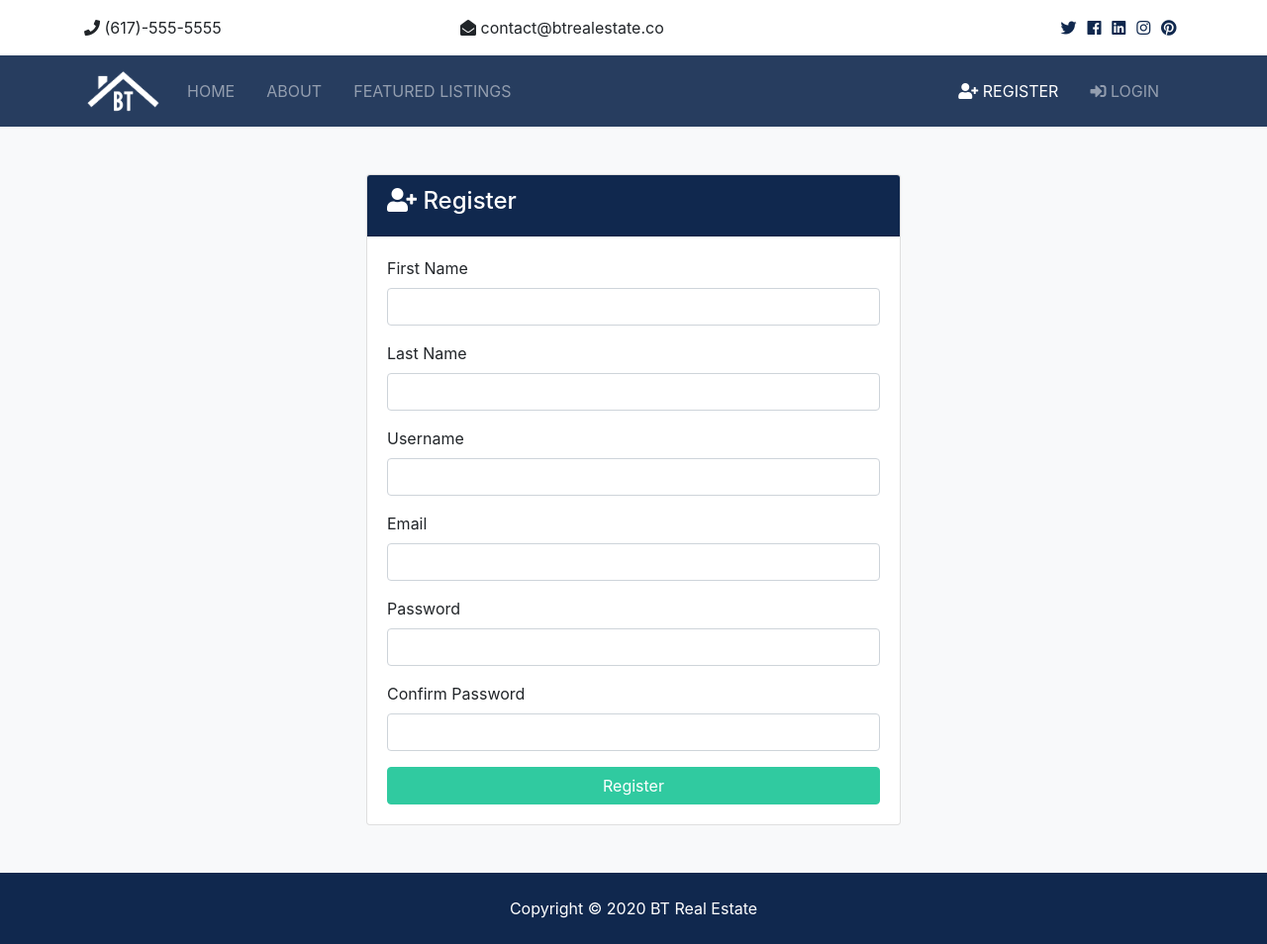
After one commit to hussainsajib/Realtor_App, a Django app: page /accounts/register in a window 1280 px wide. The commit adds this page. Shown: the whole page at 99% size. Run offline with Django 3.2, Linux system fonts and the light colour scheme; some libraries are stand-ins or nearby versions.

Commit message:
added error message for register and login

```diff
--- /dev/null
+++ b/accounts/urls.py
@@ -0,0 +1,10 @@
+from django.urls import path
+
+from . import views
+
+urlpatterns = [
+    path('login', views.login, name='login'),
+    path('register', views.register, name='register'),
+    path('logout', views.logout, name='logout'),
+    path('dashboard', views.dashboard, name='dashboard'),
+]
--- a/accounts/views.py
+++ b/accounts/views.py
@@ -1,3 +1,24 @@
-from django.shortcuts import render
+from django.shortcuts import render, redirect
+from django.contrib import messages
 
 # Create your views here.
+def register(request):
+    if request.method == 'POST':
+        # Register User
+        messages.error(request, 'Testing error message')
+        return redirect('register')
+    else:
+        return render(request, 'accounts/register.html')
+
+def login(request):
+    if request.method == 'POST':
+        # Login User
+        return redirect('login')
+    else:
+        return render(request, 'accounts/login.html')
+
+def logout(request):
+    return redirect('index')
+
+def dashboard(request):
+    return render(request, 'accounts/dashboard.html')
--- a/btre/static/js/main.js
+++ b/btre/static/js/main.js
@@ -1,2 +1,6 @@
 const date = new Date();
-document.querySelector('.year').innerHTML = date.getFullYear();
+document.querySelector(".year").innerHTML = date.getFullYear();
+
+setTimeout(function () {
+    $("#message").fadeOut("slow");
+}, 3000);
--- a/btre/urls.py
+++ b/btre/urls.py
@@ -21,5 +21,6 @@ from django.conf.urls.static import static
 urlpatterns = [
     path('', include('pages.urls')),
     path('listings/', include('listings.urls')),
+    path('accounts/', include('accounts.urls')),
     path('admin/', admin.site.urls),
 ] + static(settings.MEDIA_URL, document_root=settings.MEDIA_ROOT)
--- /dev/null
+++ b/templates/accounts/dashboard.html
@@ -0,0 +1 @@
+<h1>Dashboard</h1>
--- /dev/null
+++ b/templates/accounts/register.html
@@ -0,0 +1,53 @@
+{% extends 'base.html' %}
+
+
+{% block content %}
+
+<section id="register" class="bg-light py-5">
+    <div class="container">
+        <div class="row">
+        <div class="col-md-6 mx-auto">
+            <div class="card">
+            <div class="card-header bg-primary text-white">
+                <h4>
+                <i class="fas fa-user-plus"></i> Register</h4>
+            </div>
+            <div class="card-body">
+                <!--Alerts-->
+                {% include 'partials/_alerts.html' %}
+                <form action="{% url 'register' %}" method="POST">
+                    {% csrf_token %}
+                    <div class="form-group">
+                        <label for="firstname">First Name</label>
+                        <input type="text" name="firstname" class="form-control" required>
+                    </div>
+                    <div class="form-group">
+                        <label for="lastname">Last Name</label>
+                        <input type="text" name="lastname" class="form-control" required>
+                    </div>
+                    <div class="form-group">
+                        <label for="username">Username</label>
+                        <input type="text" name="username" class="form-control" required>
+                    </div>
+                    <div class="form-group">
+                        <label for="email">Email</label>
+                        <input type="email" name="email" class="form-control" required>
+                    </div>
+                    <div class="form-group">
+                        <label for="password2">Password</label>
+                        <input type="password" name="password" class="form-control" required>
+                    </div>
+                    <div class="form-group">
+                        <label for="password">Confirm Password</label>
+                        <input type="password" name="password2" class="form-control" required>
+                    </div>
+                    <input type="submit" value="Register" class="btn btn-secondary btn-block">
+                </form>
+            </div>
+            </div>
+        </div>
+        </div>
+    </div>
+</section>
+
+{% endblock content %}
--- /dev/null
+++ b/templates/partials/_alerts.html
@@ -0,0 +1,17 @@
+{% if messages %}
+    {% for message in messages %}
+        <div id="message" class="container">
+            <div class="alert alert-{{message.tags}} alert-dismissible text-center" role="alert">
+                <button class="close" type="button" data-dismiss="alert"><span aria-hidden="true">&times;</span></button>
+                <strong>
+                    {% if message.level == DEFAULT_MESSAGE_LEVELS.ERROR %}
+                        Error:
+                    {% else %}
+                        {{ message.tags | title }}
+                    {% endif %}
+                </strong>
+                {{ message }}
+            </div>
+        </div>
+    {% endfor %}
+{% endif %}
--- a/templates/partials/_navbar.html
+++ b/templates/partials/_navbar.html
@@ -41,12 +41,24 @@
         </ul>
 
         <ul class="navbar-nav ml-auto">
-        <li class="nav-item mr-3">
-            <a class="nav-link" href="register.html">
+        <li
+        {% if 'register' in request.path %}
+            class="nav-item active mr-3"
+        {% else %}
+            class="nav-item mr-3"
+        {% endif %}
+        >
+            <a class="nav-link" href="{% url 'register' %}">
             <i class="fas fa-user-plus"></i> Register</a>
         </li>
-        <li class="nav-item mr-3">
-            <a class="nav-link" href="login.html">
+        <li
+        {% if 'login' in request.path %}
+            class="nav-item active mr-3"
+        {% else %}
+            class="nav-item mr-3"
+        {% endif %}
+        >
+            <a class="nav-link" href="{% url 'login' %}">
             <i class="fas fa-sign-in-alt"></i>
 
             Login</a>
```
Also changed, not shown: btre/settings.py (+8 -0 lines), templates/accounts/login.html (added, +38 -0 lines).
